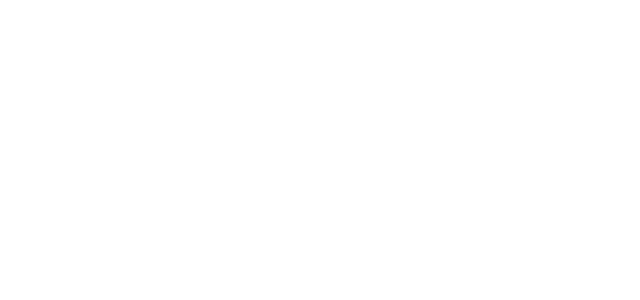
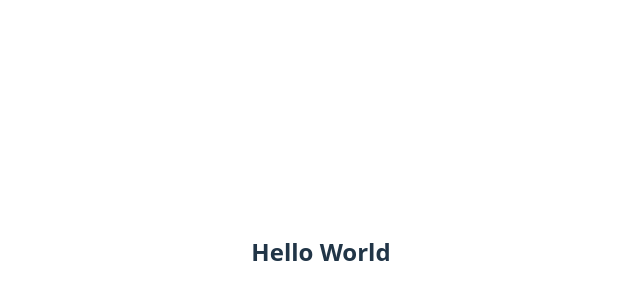
Before and after one commit to vitoraraujocode/MoviesReact, a React (Vite) app in the folder movie-react-app/: page / in a window 1280 px wide. Shown: the part 148-448 px from the top of the page, without its empty margins (319-959 px from the left). Built offline with nearby package versions, Linux system fonts and the light colour scheme.

Commit message:
Putting Hello World on App file

```diff
--- a/movie-react-app/src/App.jsx
+++ b/movie-react-app/src/App.jsx
@@ -1,6 +1,6 @@
 import "./App.css";
-
-function App() {}
-const App1 = () => {};
+const App = () => {
+  return <h2>Hello World</h2>;
+};
 
 export default App;
```
